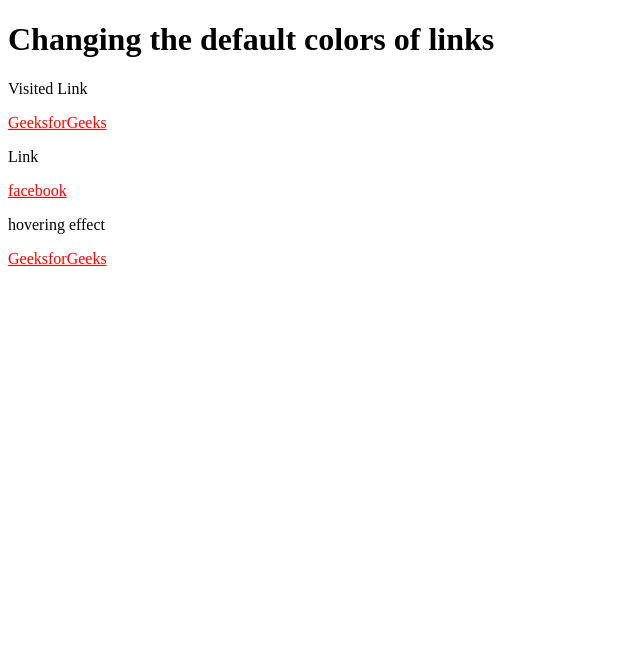
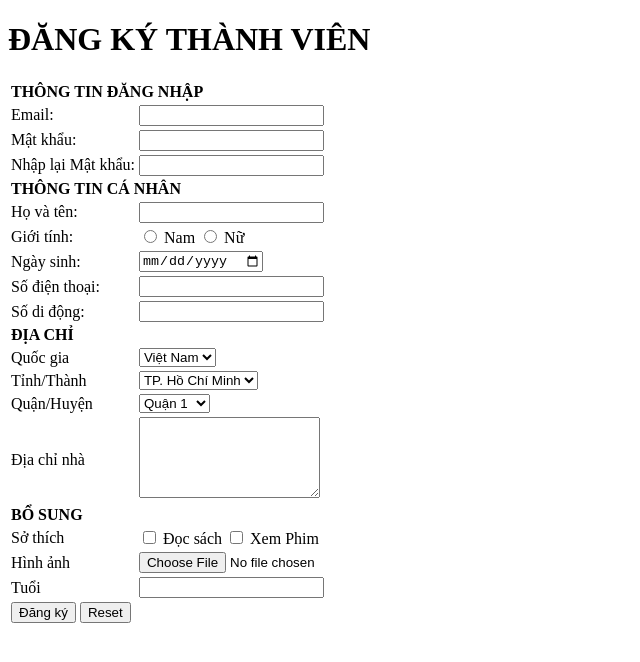
Before and after one commit to phuchs47203/baitap2gh, a plain HTML site: page index.html in a window 1280 px wide. Shown: the whole page, without its empty margins (0-640 px from the left). Drawn offline with Linux system fonts and the light colour scheme.

Commit message:
edit html

```diff
--- a/index.html
+++ b/index.html
@@ -1,46 +1,129 @@
 <!DOCTYPE html>
-<html lang="en">
+<html>
 
 <head>
     <meta charset="UTF-8">
-    <meta name="viewport" content="width=device-width, initial-scale=1.0">
-    <title>Document</title>
-
-    <style>
-        a:link {
-            color: red;
-            background-color: transparent;
-        }
-
-        a:visited {
-            color: green;
-            background-color: transparent;
-        }
-
-        a:hover {
-            color: blue;
-            background-color: transparent;
-        }
-
-        a:active {
-            color: yellow;
-            background-color: transparent;
-        }
-    </style>
+    <title>Đăng ký</title>
 </head>
 
 <body>
-    <h1>Changing the default colors of links</h1>
-
-    <p>Visited Link</p>
-    <a href="https://www.geeksforgeeks.org">GeeksforGeeks</a>
-
-    <p>Link</p>
-    <a href="https://facebook.com">facebook</a>
-
-    <p>hovering effect</p>
-    <a href="https://www.geeksforgeeks.org">GeeksforGeeks</a>
-
+    <h1>ĐĂNG KÝ THÀNH VIÊN</h1>
+    <form action="google.com">
+        <table>
+            <tbody>
+                <tr>
+                    <td colspan="2"><b>THÔNG TIN ĐĂNG NHẬP</b></td>
+                </tr>
+                <tr>
+                    <td>Email:</td>
+                    <td><input type="email" name="email" id="idEmail"></td>
+                </tr>
+                <tr>
+                    <td>Mật khẩu:</td>
+                    <td><input type="password" name="password" id="idPassword"></td>
+                </tr>
+                <tr>
+                    <td>Nhập lại Mật khẩu:</td>
+                    <td><input type="password" name="re_password" id="idRe_Password"></td>
+                </tr>
+                <tr>
+                    <td colspan="2"><strong>THÔNG TIN CÁ NHÂN</strong></td>
+                </tr>
+                <tr>
+                    <td>Họ và tên:</td>
+                    <td><input type="text" name="hoVaTen" id="idHoVaTen"></td>
+                </tr>
+                <tr>
+                    <td>Giới tính:</td>
+                    <td>
+                        <input type="radio" name="gioiTinh" id="idGioiTinhM" value="M">
+                        <label for="idGioiTinhM">Nam</label>
+                        <input type="radio" name="gioiTinh" id="idGioiTinhF" value="F">
+                        <label for="idGioiTinhF">Nữ</label>
+                    </td>
+                </tr>
+                <tr>
+                    <td>Ngày sinh:</td>
+                    <td><input type="date" name="ngaySinh" id="idNgaySinh" /></td>
+                </tr>
+                <tr>
+                    <td>Số điện thoại:</td>
+                    <td><input type="tel" name="soDienThoai" id="idSoDienThoai" /></td>
+                </tr>
+                <tr>
+                    <td>Số di động:</td>
+                    <td><input type="tel" name="soDiDong" id="idSoDiDong" /></td>
+                </tr>
+                <tr>
+                    <td colspan="2"><strong>ĐỊA CHỈ</strong></td>
+                </tr>
+                <tr>
+                    <td>Quốc gia</td>
+                    <td>
+                        <select name="quocGia" id="idQuocGia">
+                            <option value="VN">Việt Nam</option>
+                            <option value="PL">Ba Lan</option>
+                            <option value="US">Hoa Kỳ</option>
+                        </select>
+                    </td>
+                </tr>
+                <tr>
+                    <td>Tỉnh/Thành</td>
+                    <td>
+                        <select name="tinhThanh" id="idTinhThanh">
+                            <option value="TPHCM">TP. Hồ Chí Minh</option>
+                            <option value="HN">TP. Hà Nội</option>
+                        </select>
+                    </td>
+                </tr>
+                <tr>
+                    <td>Quận/Huyện</td>
+                    <td>
+                        <select name="quanHuyen" id="idQuanHuyen">
+                            <option value="Q1">Quận 1</option>
+                            <option value="BD">Ba Đình</option>
+                        </select>
+                    </td>
+                </tr>
+                <tr>
+                    <td>Địa chỉ nhà</td>
+                    <td>
+                        <textarea rows="5" cols="" name="diaChi" id="idDiaChi"></textarea>
+                    </td>
+                </tr>
+                <tr>
+                    <td colspan="2"><strong>BỔ SUNG</strong></td>
+                </tr>
+                <tr>
+                    <td>Sở thích</td>
+                    <td>
+                        <input type="checkbox" name="soThich" id="idSoThichDocSach">
+                        <label for="idSoThichDocSach">Đọc sách</label>
+                        <input type="checkbox" name="soThich" id="idSoThichXemPhim">
+                        <label for="idSoThichXemPhim">Xem Phim</label>
+                    </td>
+                </tr>
+                <tr>
+                    <td>Hình ảnh</td>
+                    <td>
+                        <input type="file" name="hinhAnh" id="idHinhAnh">
+                    </td>
+                </tr>
+                <tr>
+                    <td>Tuổi</td>
+                    <td>
+                        <input type="number" name="tuoi" id="idTuoi" min="0">
+                    </td>
+                </tr>
+                <tr>
+                    <td colspan="2">
+                        <input type="submit" value="Đăng ký" />
+                        <input type="reset" value="Reset" />
+                    </td>
+                </tr>
+            </tbody>
+        </table>
+    </form>
 </body>
 
 </html>
```
